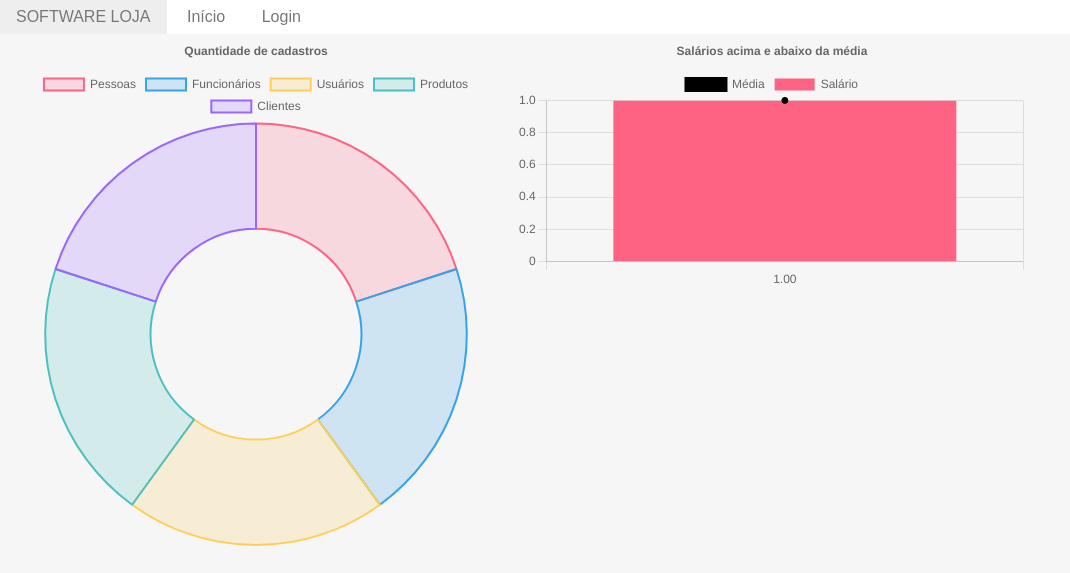
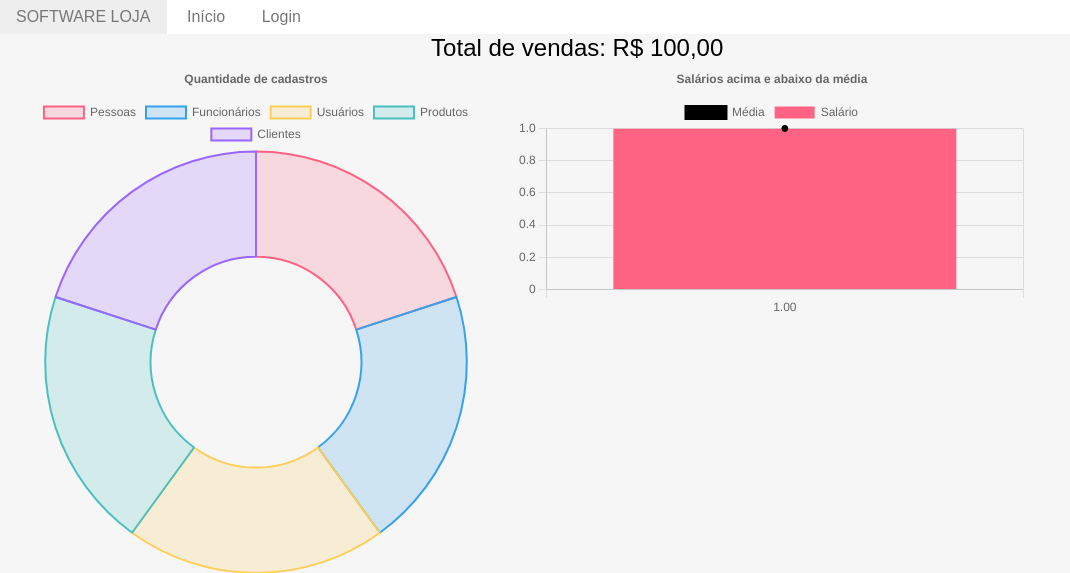
Before and after one commit to BevilaquaBruno/registro-vendas, a PHP site: page / in a window 1280 px wide. Shown: the top 573 px of the page, without its empty margins (0-1070 px from the left). Run offline with PHP 8.4, Linux system fonts and the light colour scheme; data comes from the database, SQL or seed files in the repository; tables that the repository leaves empty hold one stand-in row (values such as "Sample post").

Commit message:
atualizado tela inicial

```diff
--- a/src/controllers/Geral.controller.php
+++ b/src/controllers/Geral.controller.php
@@ -4,6 +4,7 @@ require_once('./src/models/Funcionario.model.php');
 require_once('./src/models/Usuario.model.php');
 require_once('./src/models/Produto.model.php');
 require_once('./src/models/Cliente.model.php');
+require_once('./src/models/Venda.model.php');
 
 class ControllerGeral {
   public function lista($app){
@@ -11,7 +12,8 @@ class ControllerGeral {
     $mdlFuncionario = new ModelFuncionario();
     $mdlUsuario = new ModelUsuario();
     $mdlProduto = new ModelProduto();
-    $mdlClient = new ModelCliente();
+    $mdlCliente = new ModelCliente();
+    $mdlVenda = new ModelVenda();
 
     $data_media_salarial = [];
     $media_salarial_valor = 0;
@@ -29,12 +31,13 @@ class ControllerGeral {
         'funcionarios' => $mdlFuncionario->quantidade($app->db),
         'usuarios' => $mdlUsuario->quantidade($app->db),
         'produtos' => $mdlUsuario->quantidade($app->db),
-        'clientes' => $mdlClient->quantidade($app->db)
+        'clientes' => $mdlCliente->quantidade($app->db)
       ],
       'media_salarial' => [
         'data' => $data_media_salarial,
         'media' => $media_salarial_valor
       ],
+      'vendas' => $mdlVenda->totalVendas($app->db),
       'pagina' => 'inicial'
     ];
     require('./src/views/principal.php');
--- a/src/models/Venda.model.php
+++ b/src/models/Venda.model.php
@@ -264,6 +264,22 @@ class ModelVenda {
       return false;
     }
   }
+
+  public function totalVendas($conexao) {
+    $venda = 0;
+    try {
+      $sm_query = $conexao->prepare("SELECT sum(vp.quantidade * vp.valor_unitario) as total FROM venda_produto vp");
+
+      if($sm_query->execute()){
+        $venda = $sm_query->fetch(PDO::FETCH_ASSOC);
+      }
+
+    } catch (\Throwable $th) {
+      $venda = 0;
+    }
+
+    return $venda;
+  }
 }
 
 ?>
--- a/src/views/inicial.php
+++ b/src/views/inicial.php
@@ -1,4 +1,9 @@
+<?php require_once('./src/general.php'); ?>
 <script src="public/javascripts/chart.min.js"></script>
+<div class="pure-u-1-3"></div>
+<div class="pure-u-1-3">
+  <h2>Total de vendas: <span id="valor_total_vendas"></span></h2>
+</div>
 <div>
   <div class="pure-u-2-5">
     <canvas id="chartCadastros"></canvas>
@@ -100,5 +105,6 @@
 
   window.addEventListener("load", function () {
     generateCharts();
+    document.getElementById('valor_total_vendas').innerText = returnBrazilianCurrency('<?=$dados['vendas']['total']?>');
   });
 </script>
```
